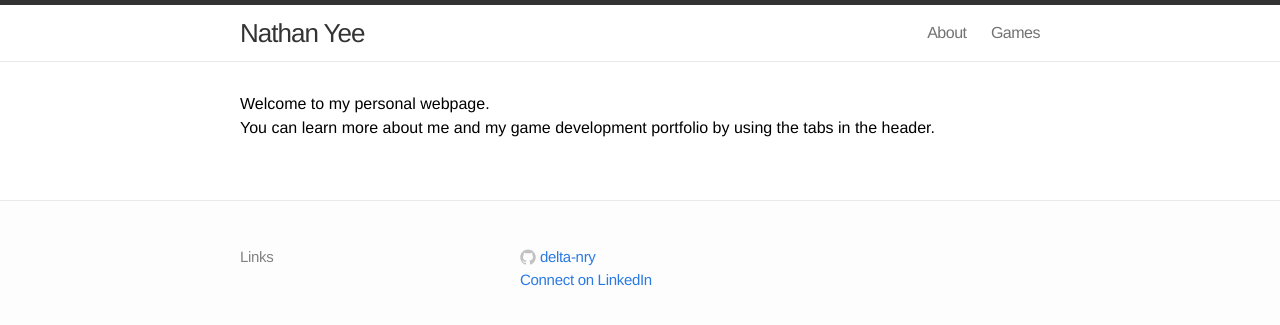
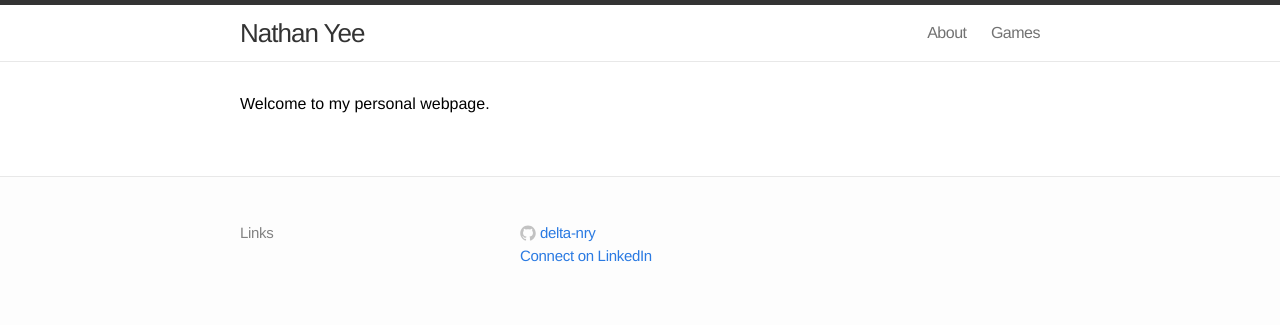
Before and after one commit to delta-nry/delta-nry.github.io, a Jekyll site: the page built from index.html, in a window 1280 px wide. Shown: the top 325 px of the page. Built offline with Jekyll 4.4.1, drawn with Linux system fonts in a browser that asks for light colours.

Commit message:
Remove unnecessary text from 'index.html'

```diff
--- a/index.html
+++ b/index.html
@@ -6,9 +6,6 @@ layout: default
 
   <article class="post-content">
     Welcome to my personal webpage.
-    <br/>
-    You can learn more about me and my game development portfolio by using the
-    tabs in the header.
   </article>
 
 </div>
```
